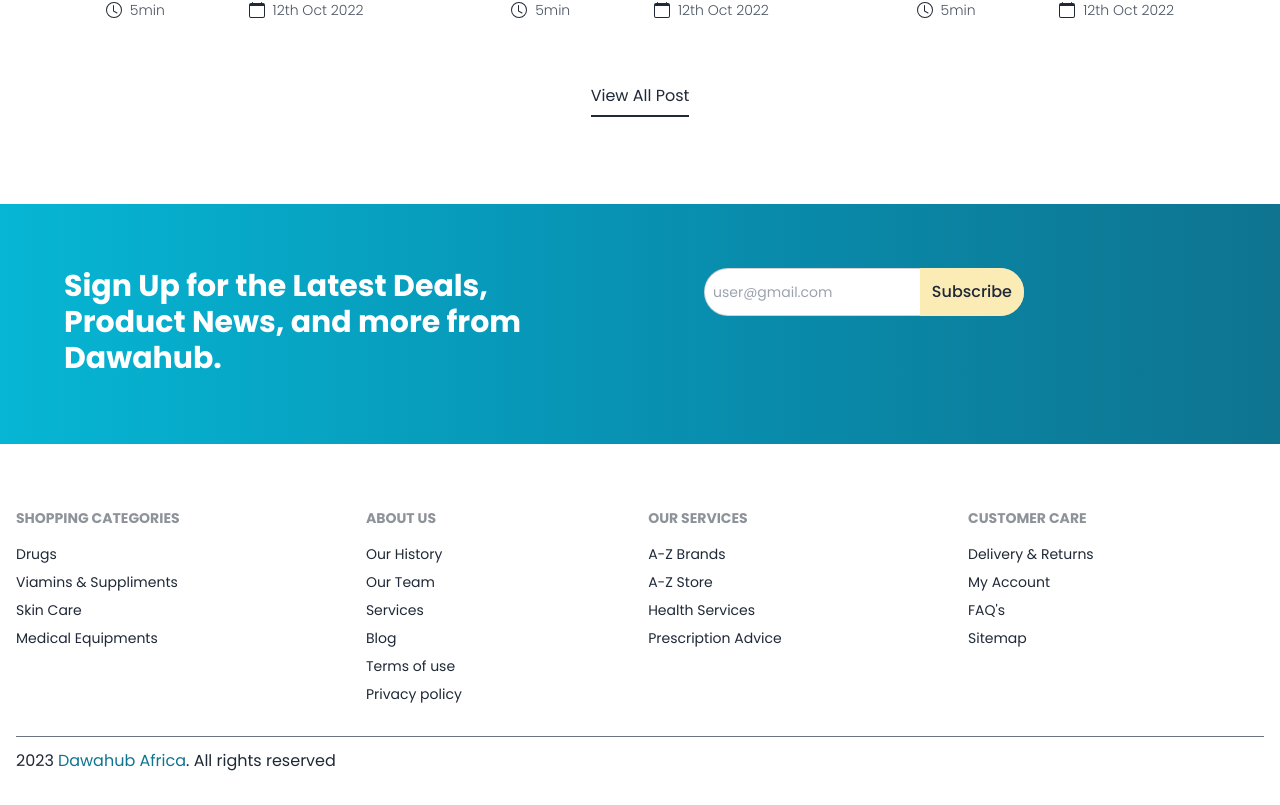
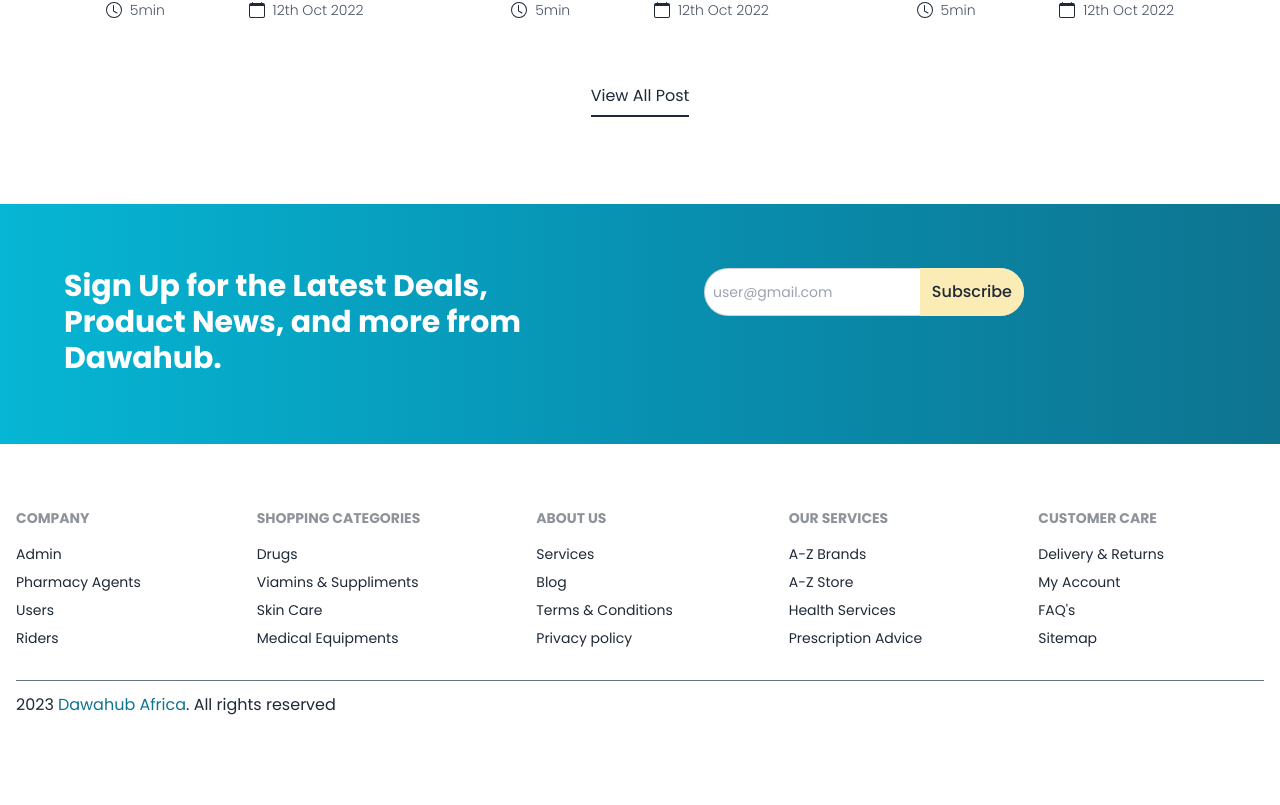
Before and after one commit to Vabrise-Technologies-Ltd/dawahub, a React (Vite) app: page / in a window 1280 px wide. Shown: the part 4452-5257 px from the top of the page. After the commit the page ends 5201 px from the top, so only its background shows below. Built offline with nearby package versions, Linux system fonts and the light colour scheme; no server answers.

Commit message:
feat: add pharmacy-agent && rider pages setup

```diff
--- a/package.json
+++ b/package.json
@@ -12,7 +12,6 @@
     "@emailjs/browser": "^3.11.0",
     "@splidejs/react-splide": "^0.7.12",
     "axios": "^1.4.0",
-    "daisyui": "^2.51.5",
     "firebase": "^9.19.1",
     "framer-motion": "^10.12.4",
     "react": "^18.2.0",
--- a/src/App.jsx
+++ b/src/App.jsx
@@ -11,7 +11,6 @@
 import Contact from './pages/Contact'
 import Home from './pages/Home'
 import Login from './pages/Login'
-import Prescription from './pages/Prescription'
 import Shop from './pages/Shop'
 import Signup from './pages/Signup'
 
@@ -30,7 +29,6 @@
           <Route path='/signup' element={ <Signup /> } />
           <Route path='/' element={ <Home /> } />
           <Route path='/shop' element={ <Shop /> } />
-          <Route path='/prescription' element={ <Prescription /> } />
           <Route path='/cart' element={ <Cart /> } />
           <Route path='/account' element={ <Account /> } />
           <Route path='/checkout' element={ <Checkout /> } />
--- a/src/components/Footer.jsx
+++ b/src/components/Footer.jsx
@@ -1,3 +1,5 @@
+import { Link } from "react-router-dom";
+
 const Footer = () => {
     const date = new Date()
     const year = date.getFullYear()
@@ -7,6 +9,13 @@
             <div className="bg-white py-8 px-4">
                 <footer className="footer text-base-content md:py-8 py-4 ">
                     <div>
+                        <span className="footer-title">Company</span>
+                        <Link to='/admin' className="link link-hover">Admin</Link>
+                        <Link to='/pharmacy-agent' className="link link-hover">Pharmacy Agents</Link>
+                        <Link to='/' className="link link-hover">Users</Link>
+                        <Link to='/rider' className="link link-hover">Riders</Link>
+                    </div>
+                    <div>
                         <span className="footer-title">Shopping Categories</span>
                         <a className="link link-hover"> Drugs</a>
                         <a className="link link-hover">Viamins & Suppliments</a>
@@ -15,11 +24,9 @@
                     </div>
                     <div>
                         <span className="footer-title">About Us</span>
-                        <a className="link link-hover">Our History</a>
-                        <a className="link link-hover">Our Team</a>
                         <a className="link link-hover">Services</a>
                         <a className="link link-hover">Blog</a>
-                        <a className="link link-hover">Terms of use</a>
+                        <a className="link link-hover">Terms & Conditions</a>
                         <a className="link link-hover">Privacy policy</a>
                     </div>
                     <div>
--- a/src/components/Navbar.jsx
+++ b/src/components/Navbar.jsx
@@ -36,16 +36,16 @@
                             <p className="p-8 group font-bold text-gray-600 hover:text-cyan-800 cursor-pointer ">
                                 <div className="flex gap-2 text-xl items-center">
                                     <p>Category </p>
-                                    <FaChevronDown className="font-bold mt-1 " size={15} />
+                                    <FaChevronDown className="font-bold mt-1 " size={18} />
                                 </div>
-                                <div className="hidden font-medium z-10 group-hover:block text-white absolute bg-cyan-700 rounded-xl border-none mt-2 py-2 w-[250px] h-[180px] ">
+                                <div className="hidden font-medium z-10 group-hover:block text-white absolute bg-cyan-700 rounded-xl border-none mt-2 py-2 w-[200px] h-[180px] ">
                                     {data.mainNav.map((nav) => (
                                         <li
                                             key={nav.id}
                                             className="px-4 "
                                             >
                                             <Link to={nav.route}>
-                                                {nav.name}
+                                                <span className="hover:text-[#FBEBB5]">{nav.name}</span>
                                                 <hr className="my-2" />
                                             </Link>
                                         </li>
--- /dev/null
+++ b/src/components/Rider.jsx/Login.jsx
@@ -0,0 +1,9 @@
+const Login = () => {
+    return (
+        <>
+            Login to rider account..
+        </>
+     );
+}
+
+export default Login;
--- /dev/null
+++ b/src/components/Rider.jsx/RiderAccount.jsx
@@ -0,0 +1,9 @@
+const RiderAccount  = () => {
+    return (
+        <>
+            This entails rider account details
+        </>
+     );
+}
+
+export default RiderAccount ;
--- /dev/null
+++ b/src/components/Rider.jsx/Signup.jsx
@@ -0,0 +1,9 @@
+const Signup = () => {
+    return (
+        <>
+            Signup to become a rider..
+        </>
+     );
+}
+
+export default Signup;
--- /dev/null
+++ b/src/pages/PharmacyAgent/PharmacyAgent.jsx
@@ -0,0 +1,9 @@
+const PharmacyAgent = () => {
+    return (
+        <>
+            Pharmacy Agent page here...
+        </>
+     );
+}
+
+export default PharmacyAgent;
--- a/src/pages/Prescription.jsx
+++ /dev/null
@@ -1,9 +0,0 @@
-const Prescription = () => {
-    return (
-        <>
-            Prescription page here ...
-        </>
-     );
-}
-
-export default Prescription;
--- /dev/null
+++ b/src/pages/Rider/Rider.jsx
@@ -0,0 +1,9 @@
+const Rider = () => {
+    return (
+        <>
+            This is general rider landing page
+        </>
+     );
+}
+
+export default Rider;
```
Also changed, not shown: 1 other file (tests, documents, lock files or other folders).
